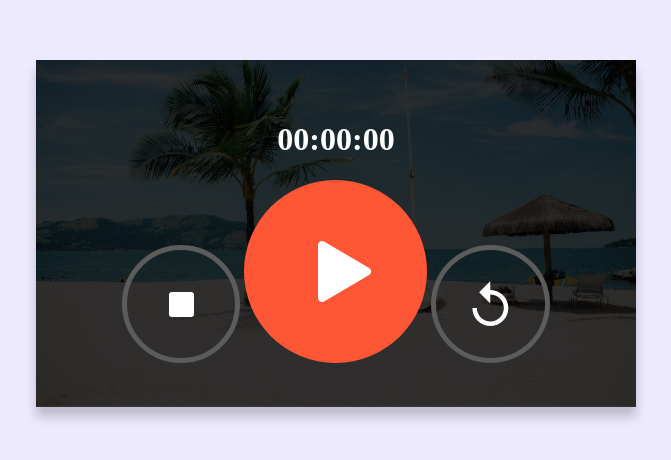
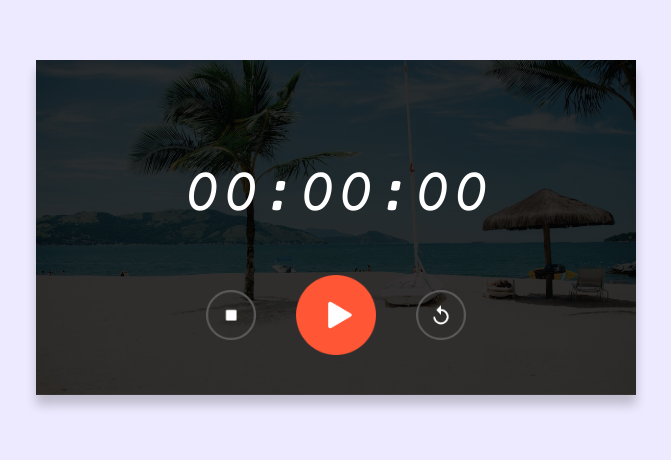
Before and after one commit to jansent1/Stopwatch, a plain HTML site: page index.html in a window 1280 px wide. Shown: the part 140-600 px from the top of the page, without its empty margins (304-975 px from the left). Drawn offline with nearby package versions, Linux system fonts and the light colour scheme; a web font is replaced by a local one.

Commit message:
UI styling

```diff
--- a/styles.css
+++ b/styles.css
@@ -1,7 +1,13 @@
+@import url('https://fonts.googleapis.com/css2?family=Courier+Prime:ital@1&family=Great+Vibes&family=Playfair+Display:ital,wght@0,500;0,600;0,700;1,400&display=swap');
+
+
 body {
     background: #edeaff;
+    font-family: 'Courier Prime', monospace;
 }
 
+
+/*Basic UI:*/
 .stopwatch {
     width: 90%;
     max-width: 600px;
@@ -14,3 +20,30 @@ body {
     margin: 200px auto 0;
     box-shadow: 0 10px 10px rgba(0,0,0,0.2);
 }
+
+
+/*Timer:*/
+.stopwatch h1 {
+    margin-top: 60px;
+    font-size: 64px;
+    font-weight: 300;
+}
+
+/*Align items/buttons perfectly:*/
+.buttons {
+    display: flex;
+    align-items: center;
+    justify-content: center;
+}
+
+.buttons img {
+    width: 50px;
+    margin: 0 20px;
+    cursor: pointer;
+}
+
+
+/*Larger Play button:*/
+.buttons img:nth-child(2){
+    width: 80px;
+}
```
